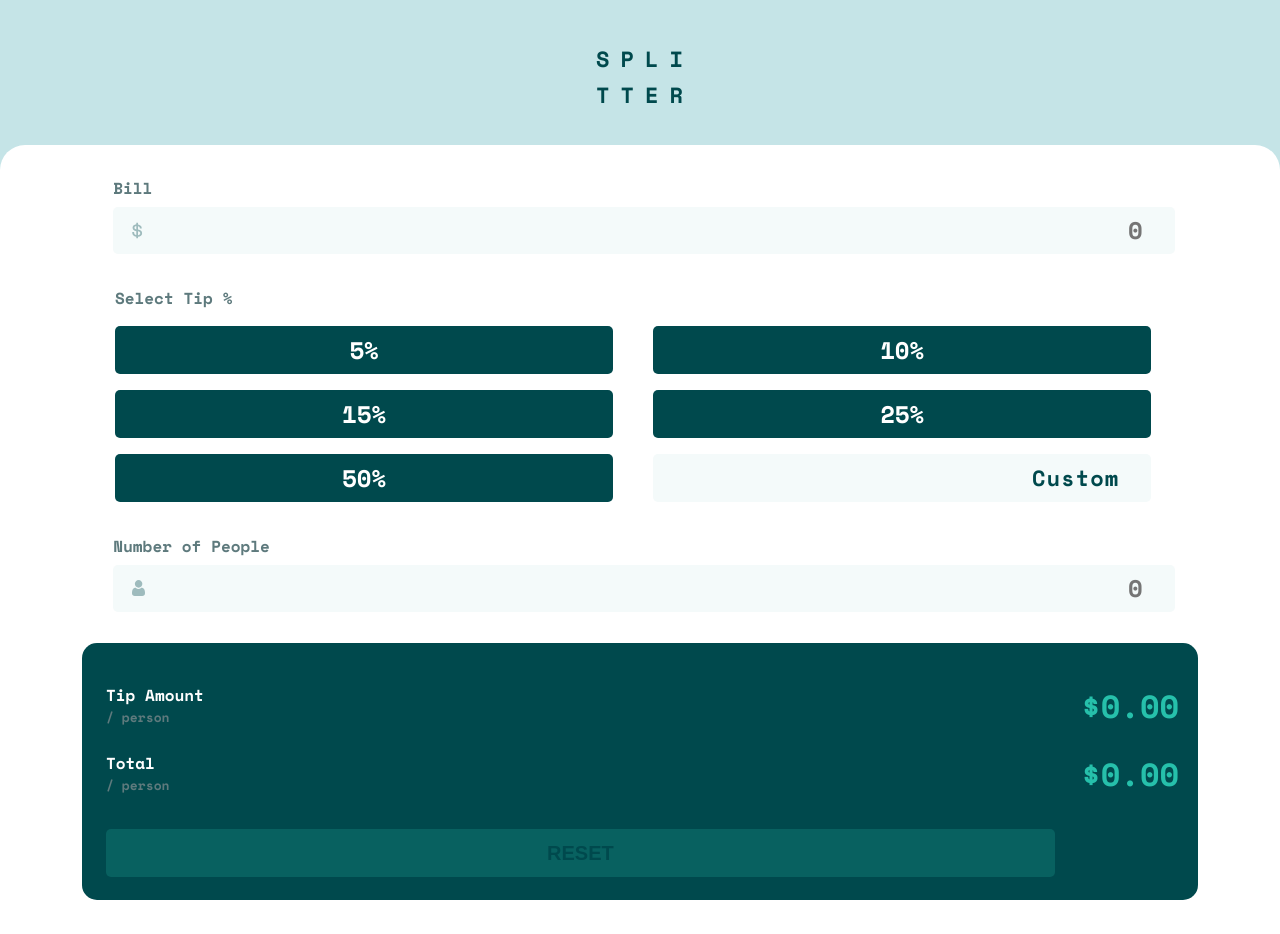
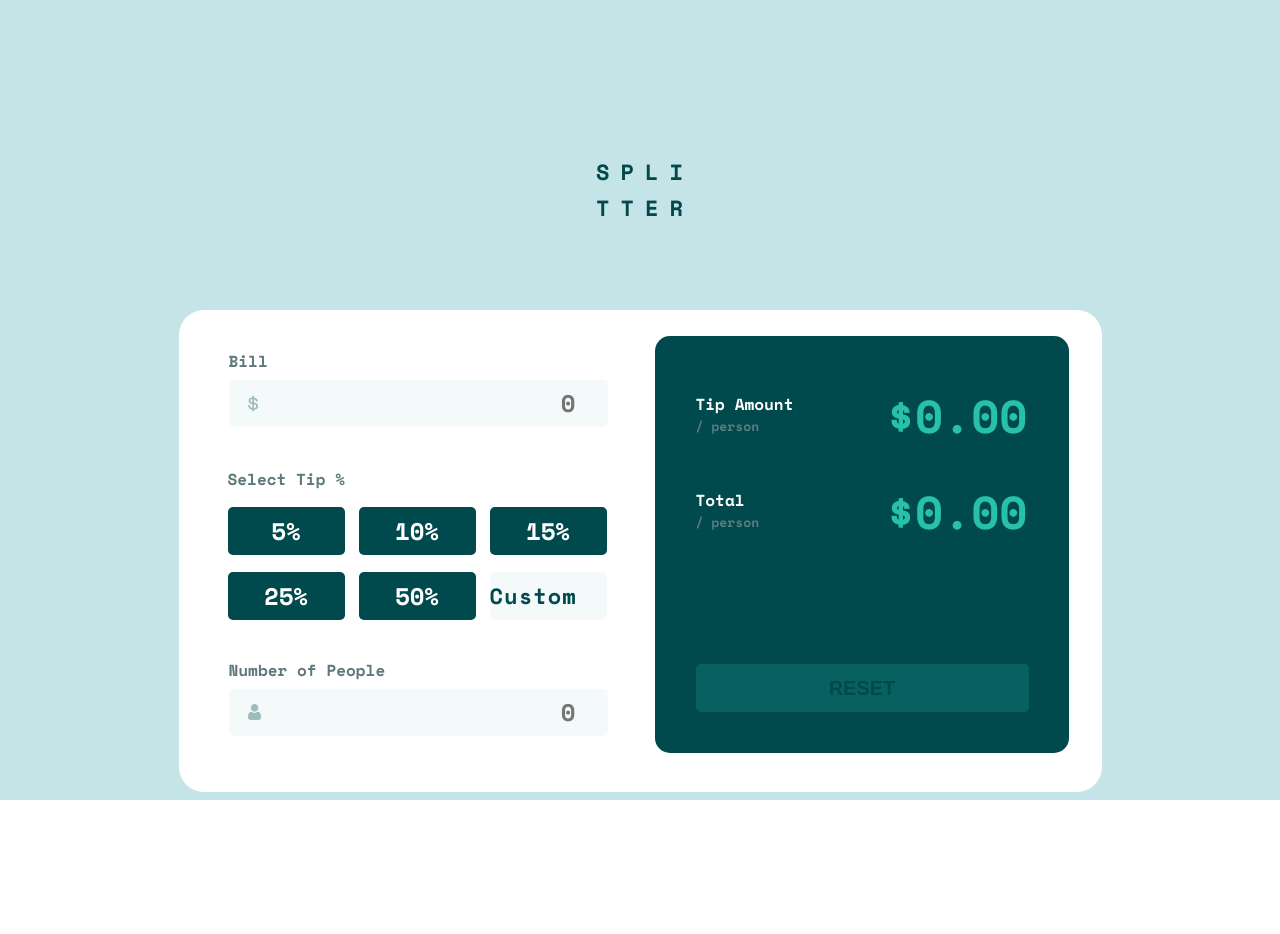
Before and after one commit to JCDMeira/16-tip-calculator, a React (Create React App) app: page / in a window 1280 px wide. After the commit the page ends 800 px from the top, so only its background shows below. Built offline with nearby package versions, Linux system fonts and the light colour scheme.

Commit message:
Fix: components size for desktop

```diff
--- a/src/Global.js
+++ b/src/Global.js
@@ -53,10 +53,13 @@ export const Conteiner = styled.div`
       text-transform: uppercase;
     }
   }
-  @media (min-width: 375px) {
+  @media (min-width: 900px) {
+    min-height: 80rem;
+    height: 100vh;
+    padding-top: 15.4rem;
+
     .splitter {
-      /* padding-left: 14.2rem; */
-      /* padding-right: 13rem; */
+      margin-bottom: 8.4rem;
     }
   }
 `;
--- a/src/assets/components/Bill/index.jsx
+++ b/src/assets/components/Bill/index.jsx
@@ -6,7 +6,6 @@ import dollar from '../../images/icon-dollar.svg';
 import { TotalConsumer } from '../../Contexts/TotalContext';
 
 function Bill() {
-  // eslint-disable-next-line no-unused-vars
   const { billValue, setBillValue, setReset } = TotalConsumer();
 
   return (
--- a/src/assets/components/Bill/style.js
+++ b/src/assets/components/Bill/style.js
@@ -15,7 +15,6 @@ export const InputConteiner = styled.div`
       margin-top: 0.7rem;
       border: none;
       display: block;
-      /* width: 31.1rem; */
       width: 82.93333333333334vw;
       height: 4.7rem;
       border-radius: 0.5rem;
@@ -45,4 +44,13 @@ export const InputConteiner = styled.div`
     }
 
   }
+
+  @media (min-width: 900px) {
+    margin-top: 1.3rem;
+    margin-bottom: 4rem;
+    .input{
+      width: 37.9rem;
+      height: 4.7rem;
+    }
+  }
 `;
--- a/src/assets/components/Button/style.js
+++ b/src/assets/components/Button/style.js
@@ -21,4 +21,8 @@ export const ButtonConteiner = styled.button`
     background: var(--strong-cyan);
     filter: opacity(0.8);
   }
+
+  @media (min-width: 900px) {
+    width: 11.7rem;
+  }
 `;
--- a/src/assets/components/Card/index.jsx
+++ b/src/assets/components/Card/index.jsx
@@ -11,10 +11,14 @@ import { SplitCalc } from '../SplitCalc';
 function Card() {
   return (
     <CardConteiner>
-      <Bill />
-      <SelectTip />
-      <NumberOfPeople />
-      <SplitCalc />
+      <div className="flex1">
+        <Bill />
+        <SelectTip />
+        <NumberOfPeople />
+      </div>
+      <div className="flex2">
+        <SplitCalc />
+      </div>
     </CardConteiner>
   );
 }
--- a/src/assets/components/Card/style.js
+++ b/src/assets/components/Card/style.js
@@ -16,4 +16,18 @@ export const CardConteiner = styled.div`
     flex-direction: column;
     align-items: center;
   }
+
+  @media (min-width: 900px) {
+    width: 92.3rem;
+    height: 48.2rem;
+    min-height: 48.2rem;
+
+    border-radius: 2.5rem;
+
+    display: flex;
+    flex-direction: row;
+    align-items: initial;
+
+    padding: 2.6rem 3.4rem 3.3rem 4.2rem;
+  }
 `;
--- a/src/assets/components/NumberOfPeople/style.js
+++ b/src/assets/components/NumberOfPeople/style.js
@@ -53,4 +53,11 @@ padding-left: 0.8rem;
     }
 
   }
+
+  @media (min-width: 900px) {
+    margin-top: 3rem;
+    .input{
+      width: 37.9rem;
+      height: 4.7rem;
+    }
 `;
--- a/src/assets/components/SelectTip/style.js
+++ b/src/assets/components/SelectTip/style.js
@@ -1,7 +1,6 @@
 import styled from 'styled-components';
 
 export const TipConteiner = styled.div`
-  /* width: 31rem; */
   width: 82.66666666666667vw;
   height: 21.6rem;
   margin-left: 0.8rem;
@@ -23,7 +22,6 @@ export const TipConteiner = styled.div`
   }
 
     .input {
-      /* width: 14.6rem; */
       width: 38.93333333333333vw;
       height: 4.8rem;
       padding-right: 1.7rem;
@@ -51,6 +49,19 @@ export const TipConteiner = styled.div`
     .input:focus{
       outline: 1px solid var(--strong-cyan);
     }
+  }
 
+  @media (min-width: 900px) {
+    width: 37.9rem;
+    height: 16.1rem;
+    margin-left: 0.7rem;
+    .allTips{
+    grid-template-columns: 1fr 1fr 1fr;
+    gap: 1.7rem 1.4rem;
+  }
+
+    .input{
+      width: 11.7rem;
+    }
   }
 `;
--- a/src/assets/components/SplitCalc/style.js
+++ b/src/assets/components/SplitCalc/style.js
@@ -1,7 +1,6 @@
 import styled from 'styled-components';
 
 export const SplitConteiner = styled.div`
-  /* width: 32.7rem; */
   width: 87.2vw;
   height: 25.7rem;
   border-radius: 1.5rem;
@@ -39,7 +38,6 @@ export const SplitConteiner = styled.div`
     }
   }
   button {
-    /* width: 27.8rem; */
     width: 74.13333333333333vw;
     height: 4.8rem;
     margin-top: 1rem;
@@ -63,4 +61,33 @@ export const SplitConteiner = styled.div`
       filter: opacity(0.2);
     }
   }
+
+  @media (min-width: 900px) {
+    width: 41.4rem;
+    height: 41.7rem;
+    padding: 0.9rem 2.9rem 4rem 4.1rem;
+    margin-left: 4.7rem;
+
+    .amount {
+      margin-top: 4.7rem;
+
+    .valueAmount {
+      font-weight: bold;
+      font-size: 4.6rem;
+      line-height: 4.7rem;
+
+      color: var(--strong-cyan);
+
+      margin-right: 1.2rem;
+    }
+    :nth-child(2){
+      margin-top: 4.9rem;
+    }
+  }
+
+    button{
+      width: 33.3rem;
+      height: 4.8rem;
+      margin-top: 10.8rem;
+    }
 `;
```
Also changed, not shown: presentation/i-pad.png.
